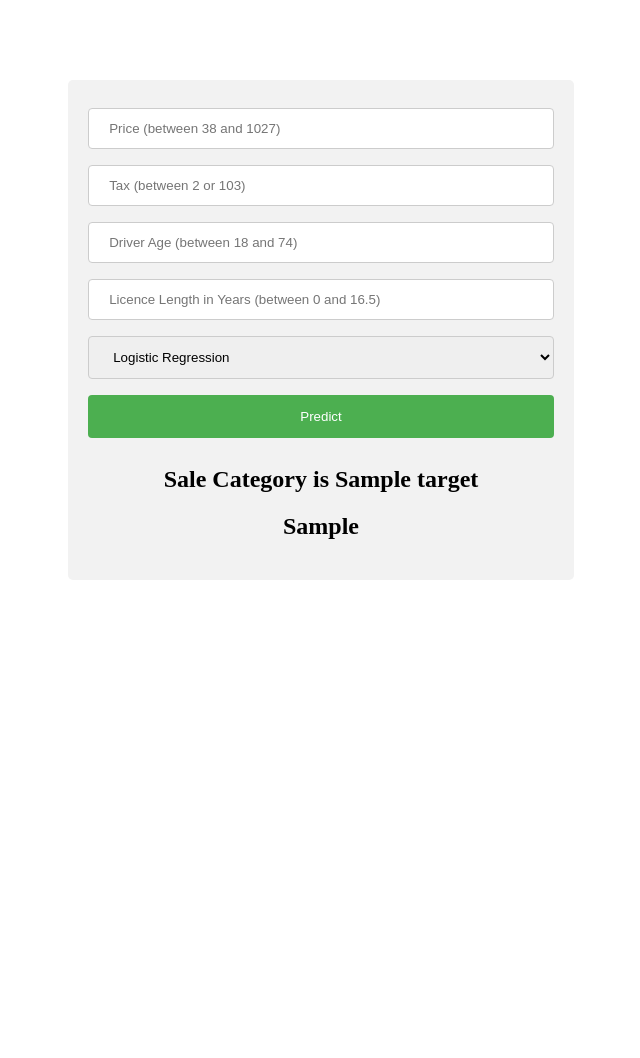
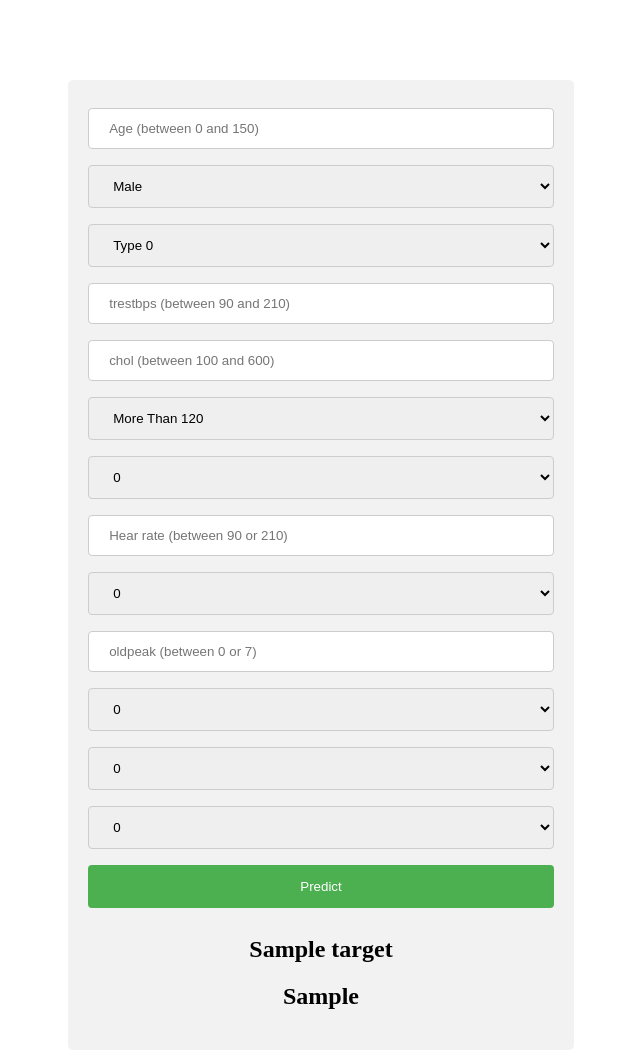
Before and after one commit to BhagwatPriyanka/Data-Science-and-Decision-Making, a Flask app: template Lab10/Template/home.html in a window 1280 px wide. Shown: the whole page, without its empty margins (319-959 px from the left). Before the commit the page ends 580 px from the top, so only its background shows below. Run offline with Flask 2, Linux system fonts and the light colour scheme; the template is opened without the code that fills it: most values are stand-ins (such as "Sample title", 1, 10 or a date in 2020); parts of the project's set-up code (start-up, migrations or seed data) failed here and were passed over.

Commit message:
Update home.html

```diff
--- a/Lab10/Template/home.html
+++ b/Lab10/Template/home.html
@@ -39,29 +39,89 @@ div {
 <body>
 <center><h1><font color="white">Insurance Prediction</h1></center>
 <h2>     </h2>
+<!--age, sex, cp, trestbps, chol, fbs, restecg, thalach,exang, oldpeak, slope, ca, thal-->
+
 
 <div align="center" style="margin-right: 30%;
     margin-left: 30%;">
 
   <form method="POST">
   <form action="/action_page.php">
-    <label for="price"></label>
-    <input type="number" id="price" name="price" placeholder="Price (between 38 and 1027)" min="38" max="1027" step="0.1" required size="35">
 
-    <label for="Tax"></label>
-    <input type="number" id="Tax" name="Tax" placeholder="Tax (between 2 or 103)" min="2" max="103" step="0.1" required size="35">
+    <label for="Age"></label>
+    <input type="number" id="age" name="age" placeholder="Age (between 0 and 150)" min="0" max="150" step="0.1" required size="35">
 
-    <label for="Driver_Age"></label>
-    <input type="number" id="Driver_Age" name="Driver_Age" placeholder="Driver Age (between 18 and 74)" min="18" max="74" required>
 
-    <label for="Licence_Length_Years"></label>
-    <input type="number" id="Licence_Length_Years" name="Licence_Length_Years" placeholder="Licence Length in Years (between 0 and 16.5)" min="-0.3" max="16.5" step="0.1" required>
+    <select name="sex" id="sex">
+    <option value=1>Male</option>
+    <option value=0>Female</option>
+  </select>
 
-    <select name="req_model">
-    <option value="Logistic">Logistic Regression</option>
-    <option value="RandomForest">Random Forest</option>
-    <option value="SVM">SVM</option>
+    <select name="Chest_Pain_Type" id="Chest_Pain_Type">
+      <option value=0>Type 0</option>
+      <option value=1>Type 1</option>
+      <option value=2>Type 2</option>
+      <option value=3>Type 3</option>
   </select>
+<!--    <label for="Chest_Pain_Type"></label>-->
+   <!--  <select name="Chest_Pain_Type" id='Chest_Pain_Type'>
+      <option value=0>Type 0</option>
+      <option value=1>Type 1</option> -->
+<!--      <option value=2>Type 2</option>
+      <option value=3>Type 3</option> -->
+
+    <label for="trestbps"></label>
+    <input type="number" id="trestbps" name="trestbps" placeholder="trestbps (between 90 and 210)" min="90" max="210" step="0.1" required size="35">
+
+    <label for="chol"></label>
+    <input type="number" id="chol" name="chol" placeholder="chol (between 100 and 600)" min="100" max="600" step="0.1" required size="35">
+
+<!--         <label for="Fasting_Blood_Sugar"></label>-->
+    <select name="Fasting_Blood_Sugar" id="Fasting_Blood_Sugar">
+    <option value=0>More Than 120</option>
+    <option value=1>Less Than 120</option>
+</select>
+<!--      <label for="ECG_Results"></label>-->
+    <select name="ECG_Results" id="ECG_Results">
+    <option value=0>0</option>
+    <option value=1>1</option>
+    <option value=2>2</option>
+    </select>
+
+    <label for="thalach"></label>
+    <input type="number" id="thalach" name="thalach" placeholder="Hear rate (between 90 or 210)" min="90" max="210" step="0.1" required size="35">
+
+<!--       <label for="Exercise_induced_agine"></label>-->
+    <select name="Exercise_induced_agine" id="Exercise_induced_agine">
+    <option value=0>0</option>
+    <option value=1>1</option>
+    <option value=2>2</option>
+    </select>
+
+    <label for="oldpeak"></label>
+    <input type="number" id="oldpeak" name="oldpeak" placeholder="oldpeak (between 0 or 7)" min="0" max="7" step="0.1" required size="35">
+
+    <select name="slope" id="slope">
+    <option value=0>0</option>
+    <option value=1>1</option>
+    <option value=2>2</option>
+    </select>
+
+    <select name="ca" id="ca">
+    <option value=0>0</option>
+    <option value=1>1</option>
+    <option value=2>2</option>
+    <option value=3>3</option>
+    <option value=4>4</option>
+    </select>
+
+    <select name="thal">
+    <option value=0>0</option>
+    <option value=1>1</option>
+    <option value=2>2</option>
+    <option value=3>3</option>
+    </select>
+
 
 
     <input type="submit" value="Predict">
@@ -69,8 +129,8 @@ div {
 </form>
 
 <form method="GET">
-    <center><h2><font color="Black"> Sale Category is {{ target}}</h2></center>
-    <center><h2><font color="Black"> {{ sale_making}}</h2></center>
+    <center><h2><font color="Black">{{target}}</h2></center>
+    <center><h2><font color="Black"> {{heart_disease}}</h2></center>
 </form>
 
 
```
